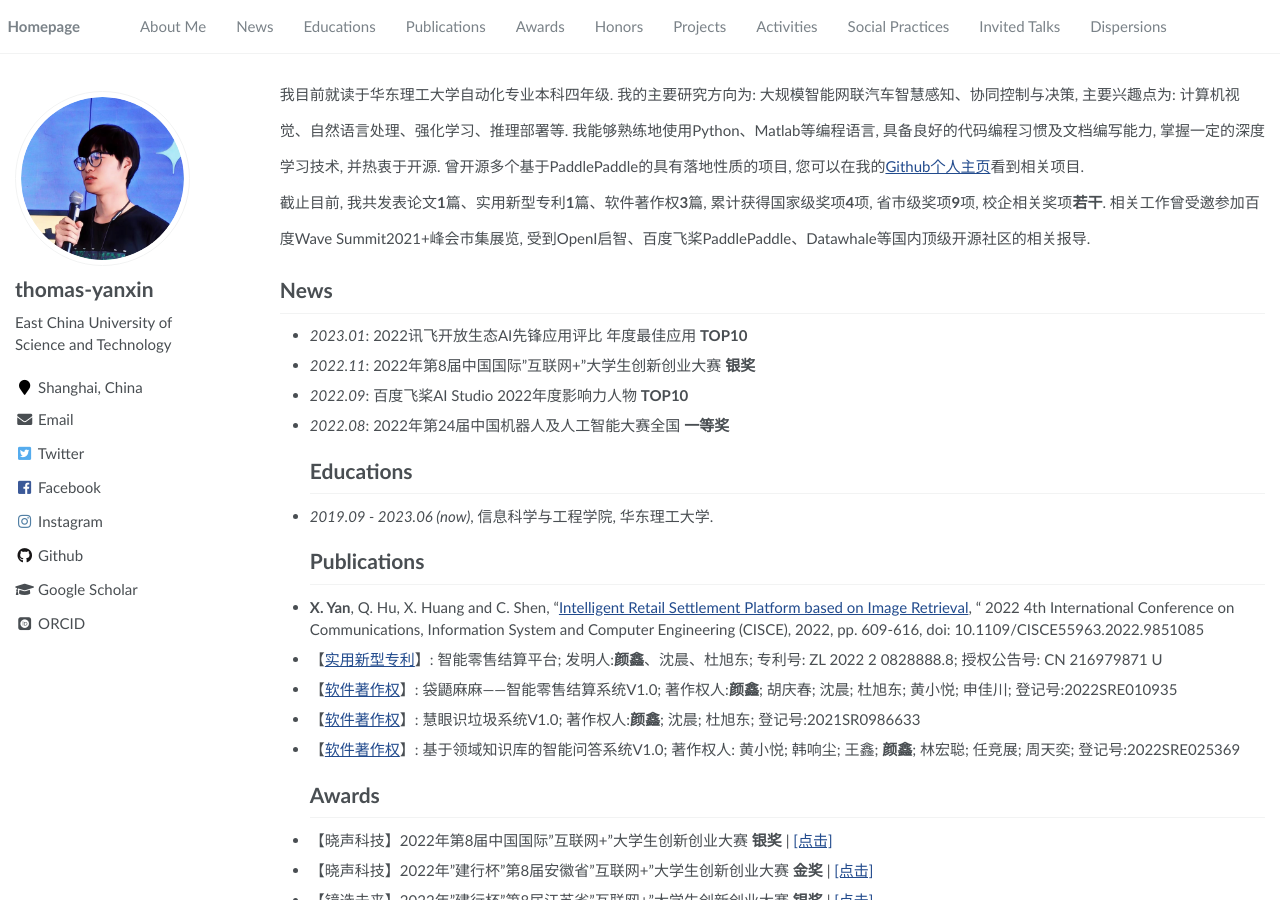
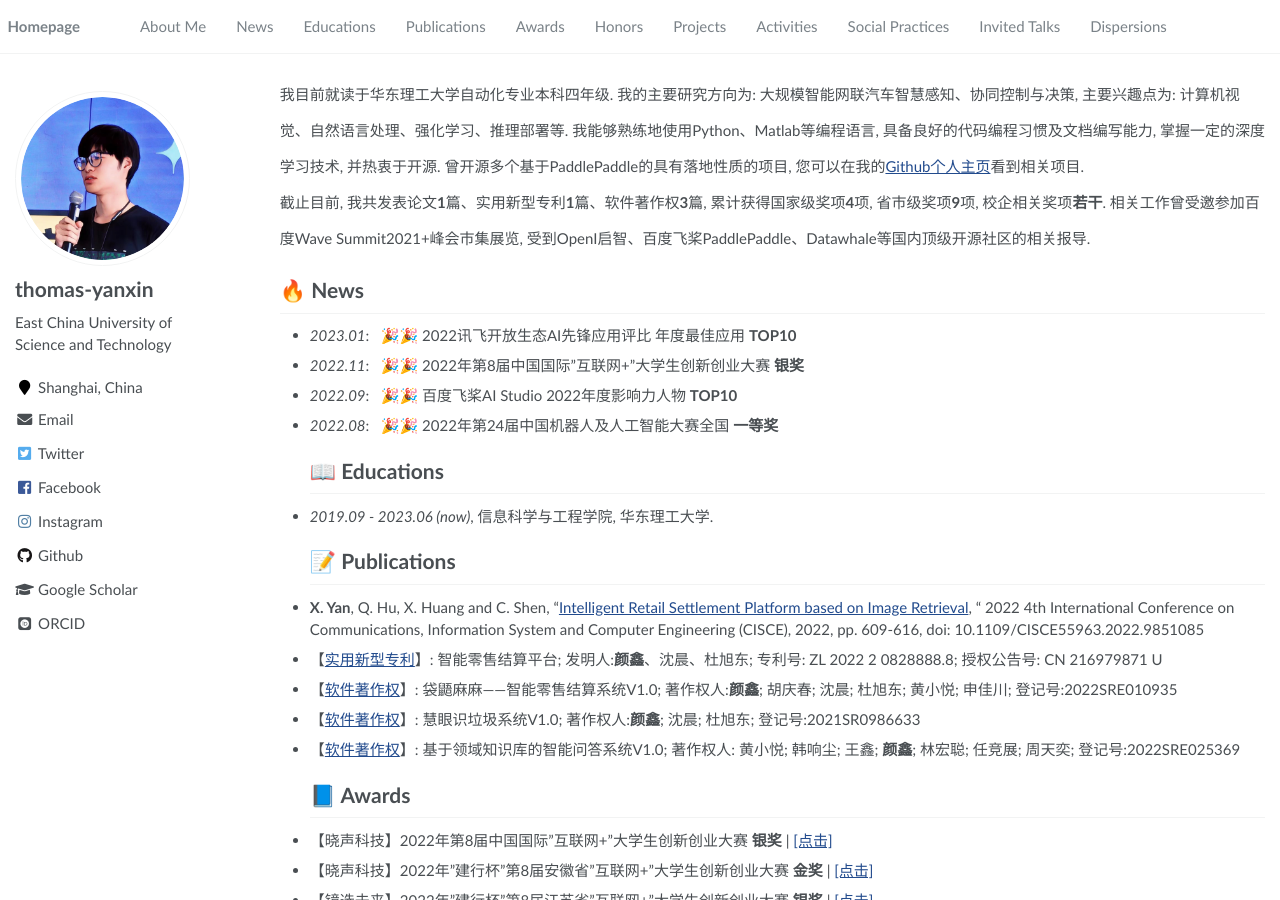
Before and after one commit to thomas-yanxin/thomas-yanxin.github.io, a Jekyll site: the page built from _pages/about.md, in a window 1280 px wide and 900 px high. Built offline with Jekyll 4.4.1, drawn with Linux system fonts in a browser that asks for light colours; some web fonts are replaced; some of the changed text lies outside the part shown.

```diff
--- a/_pages/about.md
+++ b/_pages/about.md
@@ -23,20 +23,20 @@ redirect_from:
 截止目前, 我共发表论文<strong>1</strong>篇、实用新型专利<strong>1</strong>篇、软件著作权<strong>3</strong>篇, 累计获得国家级奖项<strong>4</strong>项, 省市级奖项<strong>9</strong>项, 校企相关奖项<strong>若干</strong>. 相关工作曾受邀参加百度Wave Summit2021+峰会市集展览, 受到OpenI启智、百度飞桨PaddlePaddle、Datawhale等国内顶级开源社区的相关报导.
 </p>
 
-# News
-* *2023.01*: 2022讯飞开放生态AI先锋应用评比 年度最佳应用 **TOP10**
-* *2022.11*: 2022年第8届中国国际"互联网+"大学生创新创业大赛 **银奖**
-* *2022.09*: 百度飞桨AI Studio 2022年度影响力人物 **TOP10**
-* *2022.08*: 2022年第24届中国机器人及人工智能大赛全国 **一等奖**
-#  Educations
+# 🔥 News
+* *2023.01*: &nbsp; 🎉🎉 2022讯飞开放生态AI先锋应用评比 年度最佳应用 **TOP10**
+* *2022.11*: &nbsp; 🎉🎉 2022年第8届中国国际"互联网+"大学生创新创业大赛 **银奖**
+* *2022.09*: &nbsp; 🎉🎉 百度飞桨AI Studio 2022年度影响力人物 **TOP10**
+* *2022.08*: &nbsp; 🎉🎉 2022年第24届中国机器人及人工智能大赛全国 **一等奖**
+# 📖 Educations
 * *2019.09 - 2023.06 (now)*, 信息科学与工程学院, 华东理工大学.
-#  Publications
+# 📝 Publications
 * **X. Yan**, Q. Hu, X. Huang and C. Shen, "[Intelligent Retail Settlement Platform based on Image Retrieval](https://ieeexplore.ieee.org/document/9851085), " 2022 4th International Conference on Communications, Information System and Computer Engineering (CISCE), 2022, pp. 609-616, doi: 10.1109/CISCE55963.2022.9851085
 * 【[实用新型专利](/proof/%E4%B8%93%E5%88%A9-2022208288888%E6%99%BA%E8%83%BD%E9%9B%B6%E5%94%AE%E7%BB%93%E7%AE%97%E5%B9%B3%E5%8F%B0.pdf)】: 智能零售结算平台; 发明人:**颜鑫**、沈晨、杜旭东; 专利号: ZL 2022 2 0828888.8; 授权公告号: CN 216979871 U
 * 【[软件著作权](/proof/%E8%BD%AF%E4%BB%B6%E8%91%97%E4%BD%9C%E6%9D%83-%E8%A2%8B%E9%BC%AF%E9%BA%BB%E9%BA%BB.jpg)】: 袋鼯麻麻——智能零售结算系统V1.0; 著作权人:**颜鑫**; 胡庆春; 沈晨; 杜旭东; 黄小悦; 申佳川; 登记号:2022SRE010935
 * 【[软件著作权](/proof/%E8%BD%AF%E4%BB%B6%E8%91%97%E4%BD%9C%E6%9D%83-%E6%85%A7%E7%9C%BC%E8%AF%86%E5%9E%83%E5%9C%BE.jpg)】: 慧眼识垃圾系统V1.0; 著作权人:**颜鑫**; 沈晨; 杜旭东; 登记号:2021SR0986633
 * 【[软件著作权](/proof/%E8%BD%AF%E4%BB%B6%E8%91%97%E4%BD%9C%E6%9D%83-%E8%87%AA%E5%8A%A8%E9%97%AE%E7%AD%94.pdf)】: 基于领域知识库的智能问答系统V1.0; 著作权人: 黄小悦; 韩响尘; 王鑫; **颜鑫**; 林宏聪; 任竞展; 周天奕; 登记号:2022SRE025369
-#  Awards
+# 📘 Awards
 * 【晓声科技】2022年第8届中国国际"互联网+"大学生创新创业大赛 <strong>银奖</strong> \| [\[点击\]](https://mp.weixin.qq.com/s/EujzF8ubT_1PkoMs3u-qTw)
 
 * 【晓声科技】2022年"建行杯"第8届安徽省"互联网+"大学生创新创业大赛 <strong>金奖</strong> \| [\[点击\]](https://github.com/thomas-yanxin/thomas-yanxin.github.io/blob/master/proof/%E3%80%90%E6%99%93%E5%A3%B0%E7%A7%91%E6%8A%80%E3%80%91%E5%AE%89%E5%BE%BD%E7%9C%81%E9%87%91%E5%A5%96.pdf)
@@ -96,7 +96,7 @@ redirect_from:
 * 2020年华东理工大学信息科学与工程学院第六期创新实践育人计划优秀学员 \| [\[点击\]](https://github.com/thomas-yanxin/thomas-yanxin.github.io/blob/master/proof/%E5%88%9B%E6%96%B0%E8%82%B2%E4%BA%BA.jpg)
 
 * 2020年华东理工大学信息科学与工程学院社会工作奖C等 \| [\[点击\]](/proof/%E7%A4%BE%E4%BC%9A%E5%B7%A5%E4%BD%9C%E5%A5%96.jpg)
-#  Honors
+# ✨ Honors
 * 2022年国家级大学生创新创业项目 <strong>第一主持人</strong> \| [\[点击\]](http://gjcxcy.bjtu.edu.cn/NewLXItemListForStudentDetail.aspx?ItemNo=941768&year=2022&type=student&IsLXItem=0)
 
 * 百度飞桨开发者技术专家 \| [\[点击\]](https://www.paddlepaddle.org.cn/ppdemd?n=/ppdemd/%E9%A2%9C%E9%91%AB)
@@ -122,7 +122,7 @@ redirect_from:
 * 百度飞桨WAVE SUMMIT 2021优秀开源开发者 \| [\[点击\]](https://github.com/Awesome-DeepLearning/WAVE_SUMMIT_Ranking_List)
 
 * 百度飞桨WAVE SUMMIT 2021+ 优秀开源开发者 \| [\[点击\]](https://github.com/Awesome-DeepLearning/WAVESUMMIT2021_Rank)
-#  Projects
+# 🚀 Projects
 
 <div class='paper-box'><div class='paper-box-image'><div><div class="badge">ColugoMum</div><img src='images/structure1.png' alt="sym" width="100%"></div></div>
 <div class='paper-box-text' markdown="1">
@@ -148,7 +148,7 @@ redirect_from:
 
 **更多项目及详细内容请见[Github主页](https://github.com/thomas-yanxin)**.
 
-#  Activities
+# 👨‍🔬 Activities
 
 **[飞桨领航团](https://www.paddlepaddle.org.cn/ppdenavigategroup) - 华东区主管 - (2021.9-2022.7)**
 * 集中负责飞桨领航团**华东七省(山东、安徽、江苏、上海、浙江、江西、台湾)**的相关运营工作, 包括高校拓展、团长面试、活动推进、项目安排等. 在任期间华东区域累计增长**50+**所高校, 涵盖浙江大学、东南大学、上海科技大学、南京航空航天大学、苏州大学、华东理工大学、合肥工业大学等一系列国家重点高校, 并且在持续高速增长过程中.
@@ -160,7 +160,7 @@ redirect_from:
 **华东理工大学信息学院社团管理部 - 顾问 - (2019.10~2020.6)**
 * 协调各社团之间的工作, 维持社团与院团委的联系, 协助社团举办"社团招新"、"新人培训"等社团活动. 参与院级活动"班歌班标大赛"的组织与筹划工作, 具体负责协助各班级拍摄活动视频并审核视频质量、活动场地的舞美布置、人员协调等.
 * 参与五大学院的社团联合活动"社团交流会"的组织、筹划与主持工作, 具体负责活动前期的材料准备、社团邀请函的制作与派发、活动期间的主持与串场、活动结束后的复盘总结撰写等.
-#  Social Practices
+# 🏃 Social Practices
 * 2022年OpenI启智社区首批资深体验官 \| [\[点击\]](https://openi.org.cn/index.php?m=content&c=index&a=show&catid=221&id=53)
 
 * 2022年OpenI启智社区&&合肥工业大学情感计算与先进智能机器安徽省重点实验室产学研共建学生负责人 \| [\[点击\]](/proof/OpenI&MAC_LAB.jpg)
@@ -186,11 +186,11 @@ redirect_from:
 * 2019年华东理工大学寒假招生宣传、自主宣讲活动获优秀团队奖 \| [\[点击\]](./个人经历相关材料/招生宣传.jpg)
 
 * 2019年华东理工大学青年马克思主义者培养工程顺利结业 \| [\[点击\]](./个人经历相关材料/青马班.jpg)
-#  Invited Talks
+# 💬 Invited Talks
 * *2022.04*, 飞桨产业实践范例库&&商品识别产业应用实战.  \| [\[视频\]](https://www.bilibili.com/video/BV1Fu411y7co?spm_id_from=333.999.0.0)
 * *2021.07*, 飞桨领航团AI达人创造营.  \| [\[视频\]](https://www.bilibili.com/video/BV1qq4y1X7uZ?spm_id_from=333.999.0.0&vd_source=02aea3a5719f15c2ff7a32ade6916170)
 * *2021.05*, 飞桨开发者说&&商品识别产业应用实战.  \| [\[视频\]](https://www.bilibili.com/video/BV13p4y1t76K?spm_id_from=333.999.0.0)
-#  Dispersions
+# 🚀 Dispersions
 * 【飞桨PaddlePaddle】飞桨助力合肥工业大学普适心理计算团队斩获"互联网+"大赛全国银奖 \| [\[链接\]](https://mp.weixin.qq.com/s/SgK9qSmYQ9ihIfvb1sHEwA)
 * 【组队学习】我们做了一个智能零售结算平台 \| [\[链接\]](https://mp.weixin.qq.com/s/Ons9jLOekpbTPfcjW87Q3Q)
 * 【OpenI启智】连续4周上榜的这位开发者, 活出了当代大学生该有的样子 \| [\[链接\]](https://mp.weixin.qq.com/s/vgsMagmEVbcsXBVqil9_5A)
```
